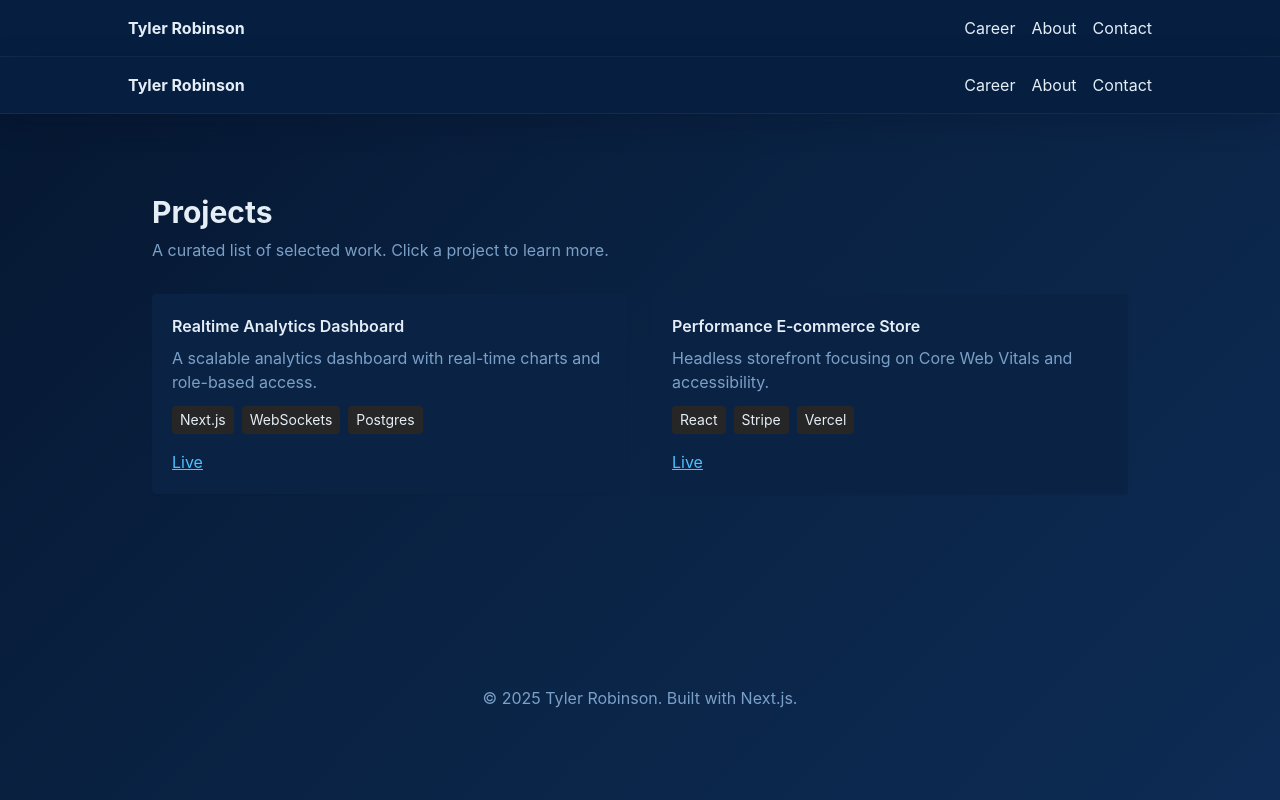
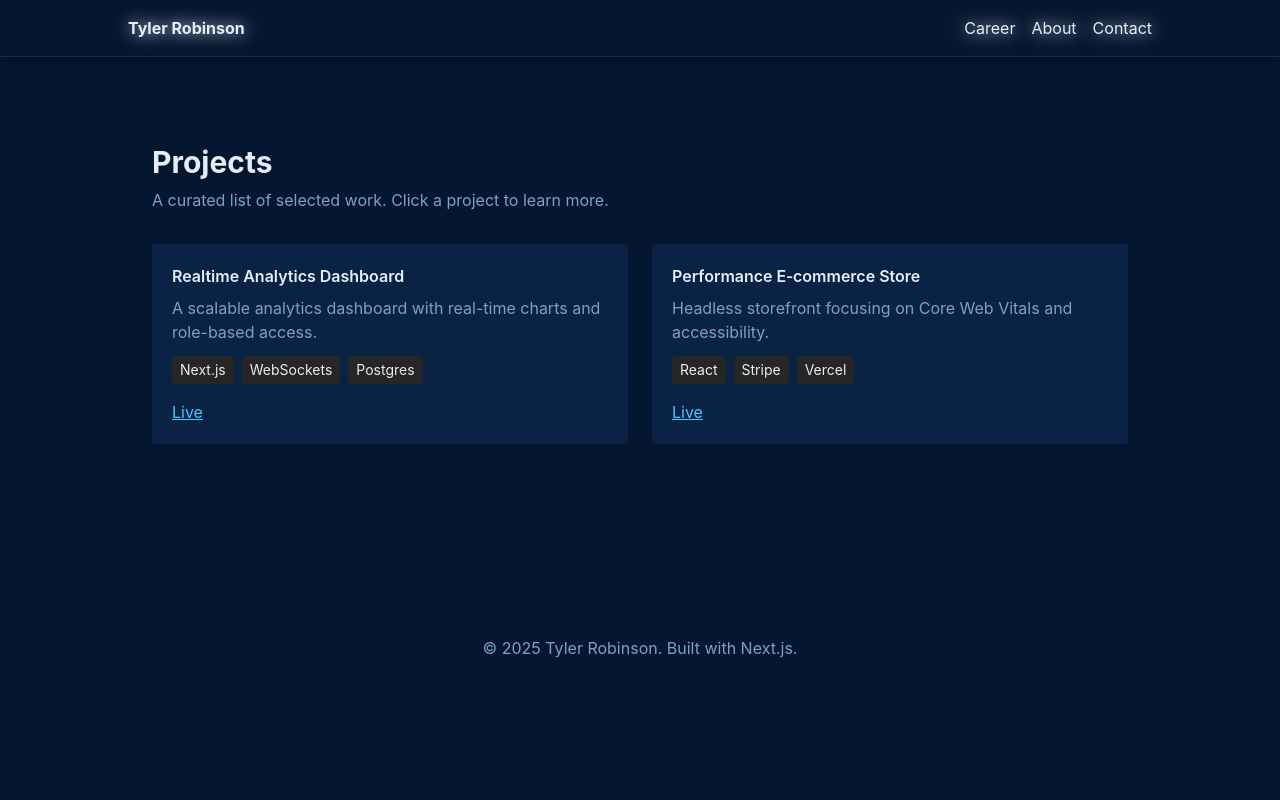
Before and after one commit to fbosaas-cyber/Tyler-s-Website, a Next.js app: page /projects in a window 1280 px wide. Built offline with nearby package versions, Linux system fonts and the light colour scheme.

Commit message:
overscrolling bounds color change

```diff
--- a/components/Navbar.tsx
+++ b/components/Navbar.tsx
@@ -1,12 +1,34 @@
 import Link from 'next/link'
+import { useEffect, useState } from 'react'
 
 export default function Navbar() {
+  const [scrollDirection, setScrollDirection] = useState('up')
+  const [lastScroll, setLastScroll] = useState(0)
+
+  useEffect(() => {
+    const handleScroll = () => {
+      const currentScroll = window.pageYOffset
+      if (currentScroll <= 0) {
+        setScrollDirection('up')
+        return
+      }
+
+      if (currentScroll > lastScroll && scrollDirection !== 'down') {
+        // Scrolling down
+        setScrollDirection('down')
+      } else if (currentScroll < lastScroll && scrollDirection !== 'up') {
+        // Scrolling up
+        setScrollDirection('up')
+      }
+
+      setLastScroll(currentScroll)
+    }
+
+    window.addEventListener('scroll', handleScroll)
+    return () => window.removeEventListener('scroll', handleScroll)
+  }, [scrollDirection, lastScroll])
   return (
-    <header style={{
-        borderBottom: '1px solid var(--card-border)',
-        background: 'var(--nav)',
-        boxShadow: 'var(--card-shadow)'
-      }}>
+    <header className={`navbar-fixed ${scrollDirection === 'down' ? 'scrolled-down' : 'scrolled-up'}`}>
       <div className="container" style={{ display: 'flex', alignItems: 'center', justifyContent: 'space-between', padding: '1rem 0' }}>
         <div style={{ fontWeight: 700 }}>
           <Link href="/" className="nav-link" style={{ color: 'var(--text)', textDecoration: 'none', transition: 'color 0.2s ease' }}>
--- a/pages/_app.tsx
+++ b/pages/_app.tsx
@@ -10,9 +10,10 @@ export default function MyApp({ Component, pageProps }: AppProps) {
   }, [])
 
   return (
-    <div className="min-h-screen bg-gradient-custom">
+    <>
+      <div className="gradient-container" aria-hidden="true" />
       <Navbar />
       <Component {...pageProps} />
-    </div>
+    </>
   )
 }
--- a/styles/globals.css
+++ b/styles/globals.css
@@ -39,16 +39,70 @@
 
 @tailwind utilities;
 
-html, body, #__next {
-  height: 100%;
+/* Base layout structure */
+html, body {
+  margin: 0;
+  padding: 0;
+  min-height: 100%;
+  background: var(--bg);
+  overflow-x: hidden;
 }
 
-body {
-  @apply bg-[color:var(--bg)] text-[color:var(--text)] antialiased;
-  font-family: Inter, ui-sans-serif, system-ui, -apple-system, "Segoe UI", Roboto, "Helvetica Neue", Arial;
+/* Background gradient container */
+.gradient-container {
+  position: fixed;
+  top: 0;
+  left: 0;
+  right: 0;
+  bottom: 0;
+  z-index: -1;
   background: linear-gradient(135deg, var(--gradient-1), var(--gradient-2), var(--gradient-3));
   background-size: 400% 400%;
   animation: gradientBg 30s ease infinite;
+  will-change: background-position;
+  pointer-events: none;
+}
+
+/* Main content wrapper */
+#__next {
+  position: relative;
+  min-height: 100vh;
+  display: flex;
+  flex-direction: column;
+  font-family: Inter, ui-sans-serif, system-ui, -apple-system, "Segoe UI", Roboto, "Helvetica Neue", Arial;
+  color: var(--text);
+  padding-top: 4rem; /* Space for fixed navbar */
+}
+
+.navbar-fixed {
+  position: fixed;
+  top: 0;
+  left: 0;
+  right: 0;
+  z-index: 1000;
+  background: rgba(var(--nav-rgb), 0.95);
+  border-bottom: 1px solid var(--card-border);
+  box-shadow: var(--card-shadow);
+  backdrop-filter: blur(8px);
+  -webkit-backdrop-filter: blur(8px);
+  transition: all 0.3s ease;
+}
+
+/* Add scroll behavior */
+@media (min-width: 768px) {
+  .navbar-fixed {
+    transform: translateY(0);
+  }
+
+  .navbar-fixed.scrolled-down {
+    transform: translateY(-100%);
+  }
+
+  .navbar-fixed.scrolled-up {
+    transform: translateY(0);
+    background: rgba(var(--nav-rgb), 0.98);
+    box-shadow: 0 4px 20px rgba(0,0,0,0.1);
+  }
 }
 
 @keyframes gradientBg {
```
